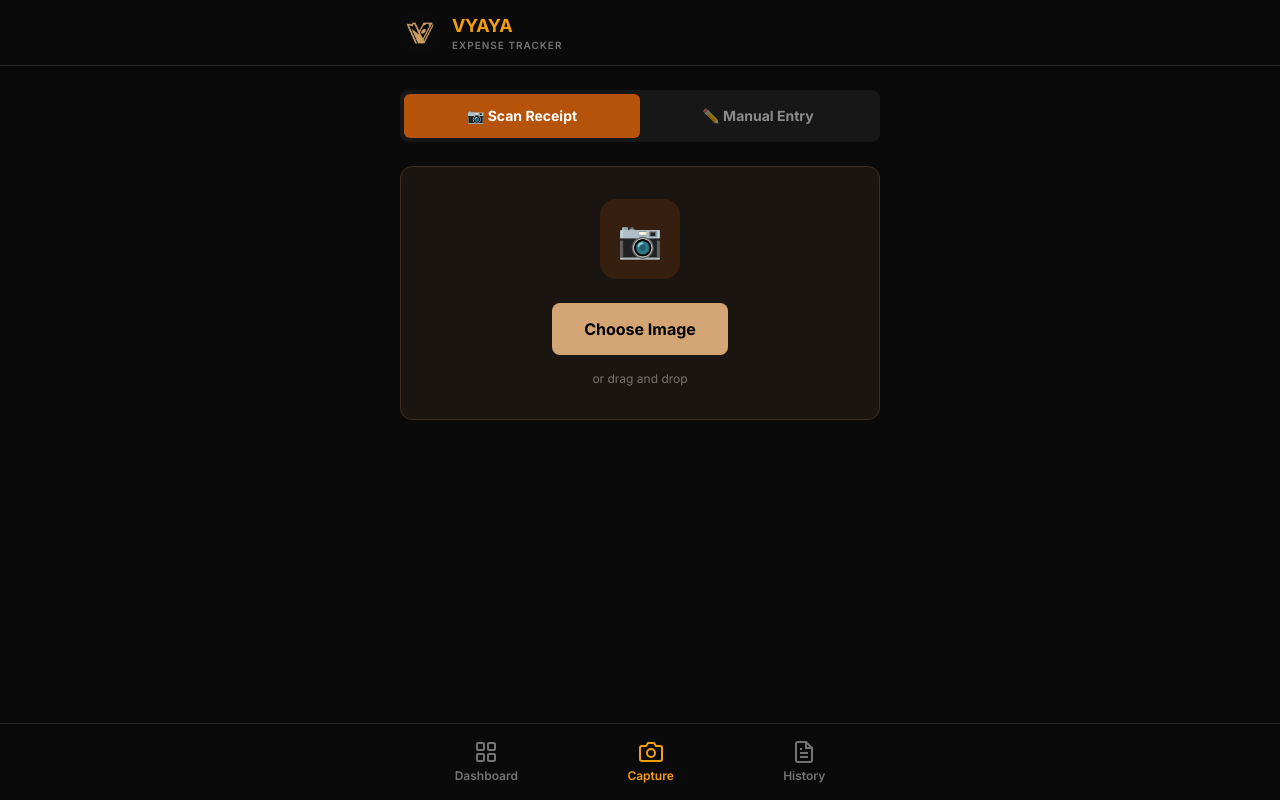
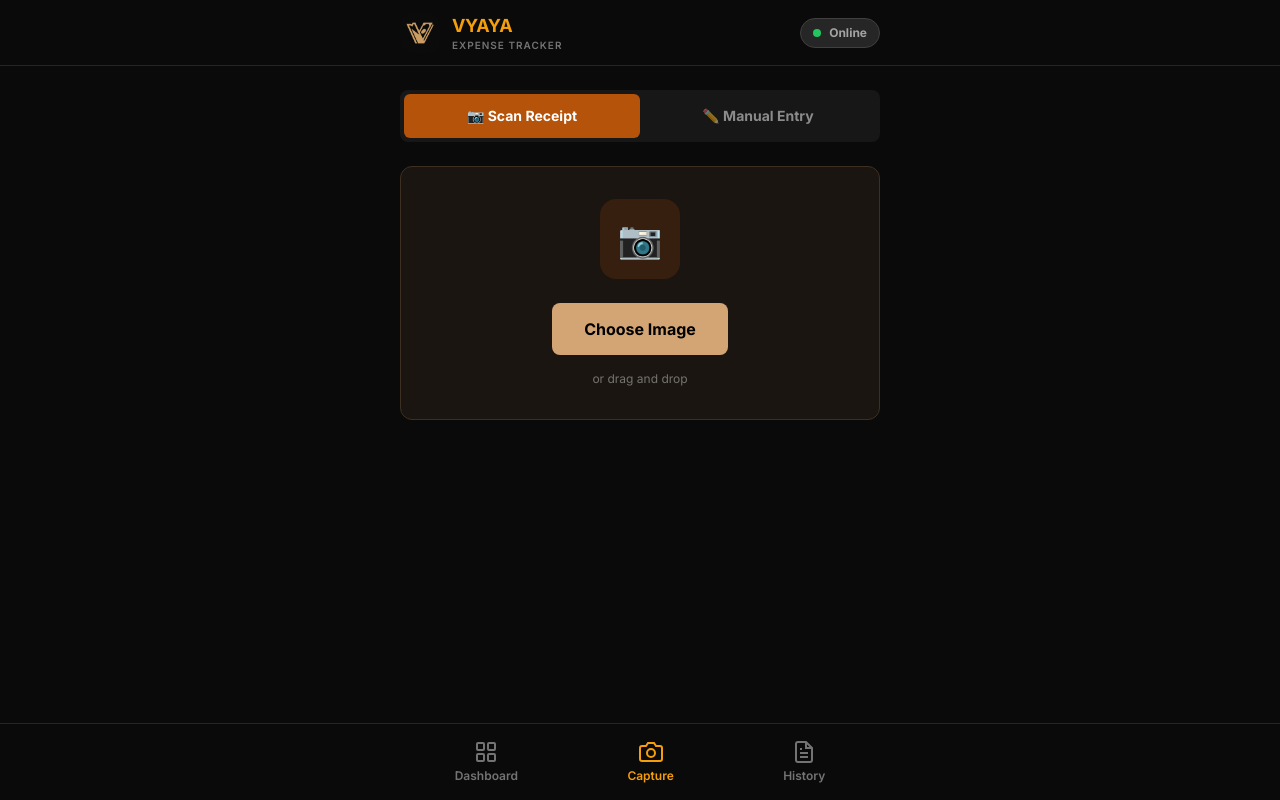
Before and after one commit to aniyer/vyaya, a React (Vite) app in the folder frontend/: page /capture in a window 1280 px wide. Built offline with nearby package versions, Linux system fonts and the light colour scheme.

Commit message:
feat: add offline mode toggle

```diff
--- a/frontend/src/components/Layout.jsx
+++ b/frontend/src/components/Layout.jsx
@@ -1,4 +1,5 @@
 import { NavLink, useLocation } from 'react-router-dom'
+import { useOfflineMode } from '../context/OfflineModeContext'
 
 const navItems = [
     { path: '/', label: 'Dashboard', icon: DashboardIcon },
@@ -40,6 +41,7 @@ function ReceiptIcon({ className }) {
 
 export default function Layout({ children }) {
     const location = useLocation()
+    const { offlineMode, toggleOfflineMode } = useOfflineMode()
 
     return (
         <div className="min-h-screen flex flex-col" style={{ backgroundColor: '#0a0a0a' }}>
@@ -57,6 +59,17 @@ export default function Layout({ children }) {
                             </p>
                         </div>
                     </div>
+
+                    <button
+                        onClick={toggleOfflineMode}
+                        className={`flex items-center gap-2 px-3 py-1.5 rounded-full text-xs font-bold transition-all ${offlineMode
+                                ? 'bg-amber-500/20 text-amber-500 border border-amber-500/50'
+                                : 'bg-neutral-800 text-neutral-400 border border-neutral-700'
+                            }`}
+                    >
+                        <span className={`w-2 h-2 rounded-full ${offlineMode ? 'bg-amber-500' : 'bg-green-500'}`} />
+                        {offlineMode ? 'Offline Mode' : 'Online'}
+                    </button>
                 </div>
             </header>
 
--- /dev/null
+++ b/frontend/src/context/OfflineModeContext.jsx
@@ -0,0 +1,34 @@
+import { createContext, useContext, useState, useEffect } from 'react'
+
+const OfflineModeContext = createContext()
+
+export function OfflineModeProvider({ children }) {
+    const [offlineMode, setOfflineMode] = useState(() => {
+        // Load from localStorage on init
+        const stored = localStorage.getItem('vyaya_offline_mode')
+        return stored === 'true'
+    })
+
+    useEffect(() => {
+        // Persist to localStorage
+        localStorage.setItem('vyaya_offline_mode', offlineMode.toString())
+    }, [offlineMode])
+
+    const toggleOfflineMode = () => {
+        setOfflineMode(prev => !prev)
+    }
+
+    return (
+        <OfflineModeContext.Provider value={{ offlineMode, setOfflineMode, toggleOfflineMode }}>
+            {children}
+        </OfflineModeContext.Provider>
+    )
+}
+
+export function useOfflineMode() {
+    const context = useContext(OfflineModeContext)
+    if (!context) {
+        throw new Error('useOfflineMode must be used within OfflineModeProvider')
+    }
+    return context
+}
--- a/frontend/src/main.jsx
+++ b/frontend/src/main.jsx
@@ -1,13 +1,16 @@
 import React from 'react'
 import ReactDOM from 'react-dom/client'
 import { BrowserRouter } from 'react-router-dom'
+import { OfflineModeProvider } from './context/OfflineModeContext'
 import App from './App'
 import './index.css'
 
 ReactDOM.createRoot(document.getElementById('root')).render(
     <React.StrictMode>
         <BrowserRouter>
-            <App />
+            <OfflineModeProvider>
+                <App />
+            </OfflineModeProvider>
         </BrowserRouter>
     </React.StrictMode>,
 )
--- a/frontend/src/pages/Capture.jsx
+++ b/frontend/src/pages/Capture.jsx
@@ -2,9 +2,11 @@ import { useState, useRef, useEffect, useCallback } from 'react'
 import { useNavigate, Link } from 'react-router-dom'
 import { receiptsApi } from '../api/client'
 import { saveReceipt, isOnline, getQueue, syncQueue } from '../services/OfflineStorage'
+import { useOfflineMode } from '../context/OfflineModeContext'
 
 export default function Capture() {
     const navigate = useNavigate()
+    const { offlineMode } = useOfflineMode()
     const [mode, setMode] = useState('capture') // 'capture' or 'manual'
     const [uploading, setUploading] = useState(false)
     const [error, setError] = useState(null)
@@ -72,7 +74,7 @@ export default function Capture() {
         setError(null)
         setSavedOffline(false)
 
-        if (!isOnline()) {
+        if (offlineMode || !isOnline()) {
             try {
                 await saveReceipt(file)
                 setSavedOffline(true)
```
